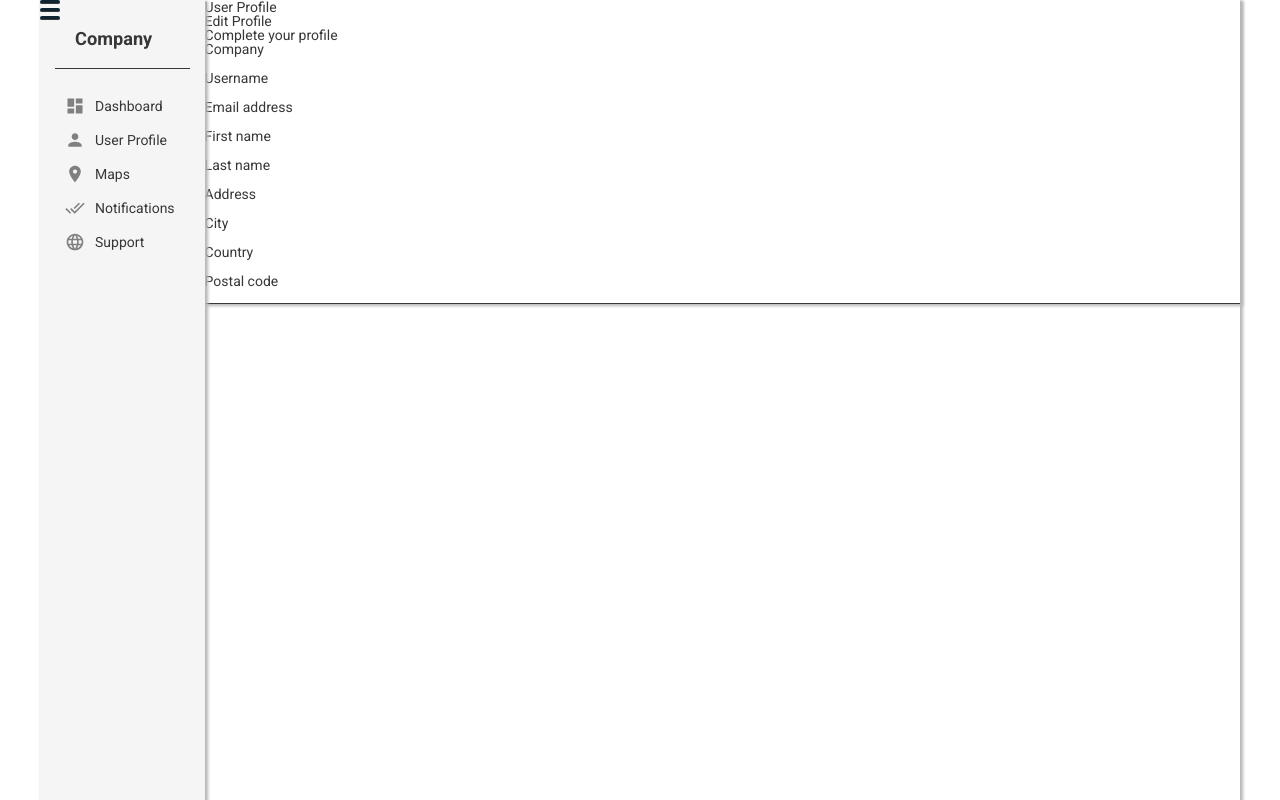
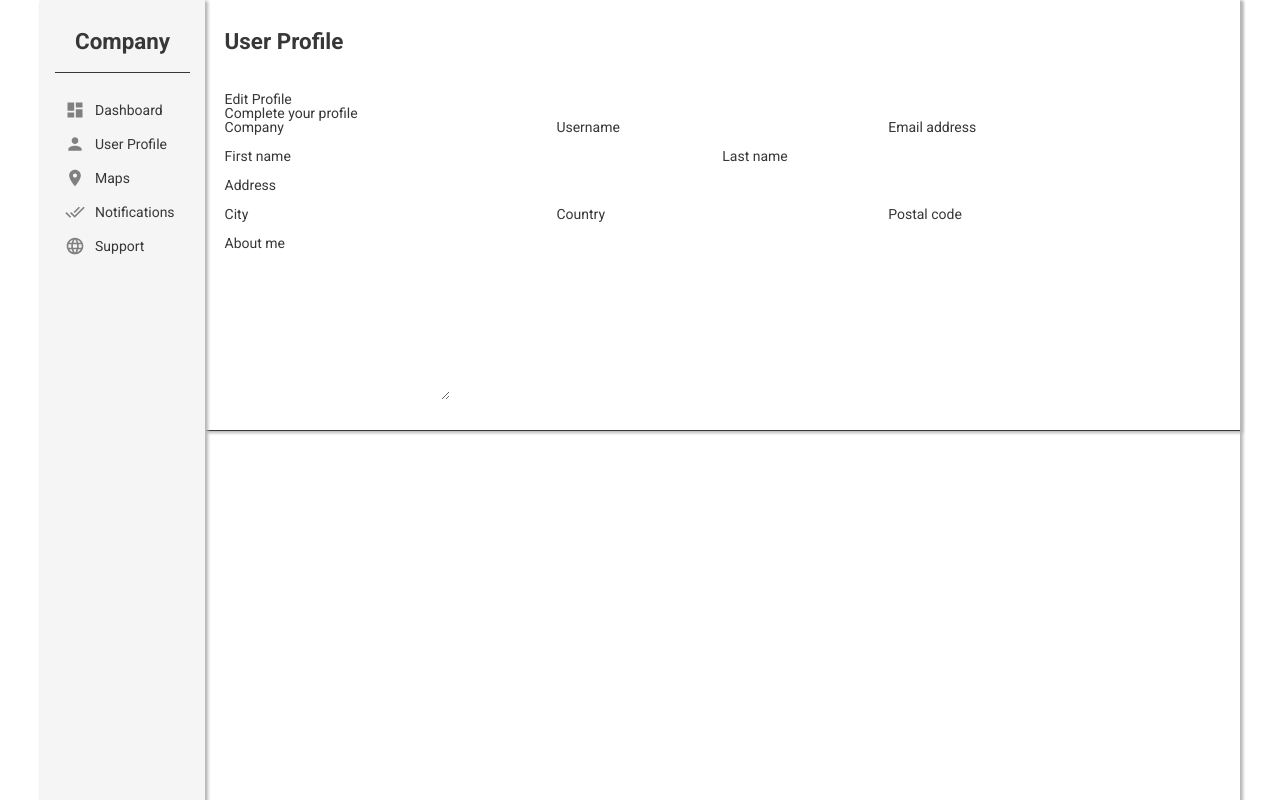
Before and after one commit to Shamlov/examination-top-academy-1-ch2-28.02.24, a plain HTML site: page index.html in a window 1280 px wide. Drawn offline with Linux system fonts and the light colour scheme.

Commit message:
форма не закончена

```diff
--- a/index.html
+++ b/index.html
@@ -21,7 +21,7 @@
         </div>
         <div class="body shadow-hard">
             <main class="main shadow-hard">
-                <div class="head">
+                <div class="head text-header">
                     <div class="hamburger-lines">
                         <span class="line line1"></span>
                         <span class="line line2"></span>
@@ -29,42 +29,46 @@
                     </div>
                     <h1>User Profile</h1>
                 </div>
-                <div class="form">
+                <div class="form-block">
                     <div class="form-header">
                         <h2>Edit Profile</h2>
                         <p>Complete your profile</p>
                     </div>
-                    <form action="" name="user">
-                        <label>Company
+                    <form class="form" action="" name="user">
+                        <label class="company">Company
                             <input type="text">
                         </label>
-                        <label>Username
+                        <label class="username">Username
                             <input type="text">
                         </label>
-                        <label>Email address
+                        <label class="email">Email address
                             <input type="text">
                         </label>
 
-                        <label>First name
+                        <label class="first-name">First name
                             <input type="text">
                         </label>
-                        <label>Last name
+                        <label class="last-name">Last name
                             <input type="text">
                         </label>
 
-                        <label>Address
+                        <label class="address">Address
                             <input type="text">
                         </label>
 
-                        <label>City
+                        <label class="city">City
                             <input type="text">
                         </label>
-                        <label>Country
+                        <label class="country">Country
                             <input type="text">
                         </label>
-                        <label>Postal code
+                        <label class="postal">Postal code
                             <input type="text">
                         </label>
+
+                        <lable class="about">About me
+                            <textarea name="" id="" cols="30" rows="10"></textarea>
+                        </lable>
 
 
                     </form>
--- a/scss/style.scss
+++ b/scss/style.scss
@@ -35,6 +35,7 @@ $color-element_1: rgb(189,25,75);
 
 .text-header {
   font-size: 1.6rem;
+  font-weight: 700;
 }
 
 .btn {
@@ -58,7 +59,8 @@ $color-element_1: rgb(189,25,75);
 }
 
 .hamburger-lines {
-  display: flex;
+  display: none;
+  // display: flex;
   flex-direction: column;
   justify-content: space-between;
   position: absolute;
@@ -103,8 +105,6 @@ $color-element_1: rgb(189,25,75);
   padding: 30px 15px;
   background-color: $color-background-block;
   h2 {
-    font-size: 1.3rem;
-    font-weight: 700;
     margin-bottom: 20px;
     padding-left: 20px;
   }
@@ -158,6 +158,85 @@ $color-element_1: rgb(189,25,75);
 //----------------------------------------------------------------
 
 
+
+
+
+
+
+
+
+
+
+
 input {
   display: block;
 }
+
+// главный блок
+main {
+  padding: 30px 20px;
+}
+// ----------------------------------------------------------------
+
+// шапка-------------------
+.head {
+  position: relative;
+  h1 {
+    margin-bottom: 40px;
+  }
+}
+// ----------------------------------------------------------------
+
+// блок формы
+input,
+textarea {
+  display: block;
+}
+
+.form {
+  display: grid;
+  grid-template-columns: repeat(6, minmax(0, 1fr));
+  grid-auto-rows: auto;
+  grid-template-areas:
+    "company company username username email email"
+    "first-name first-name first-name last-name last-name last-name"
+    "address address address address address address"
+    "city city country country postal postal"
+    "about about about about about about"
+    ;
+}
+
+.company {
+  grid-area: company;
+}
+.username {
+  grid-area: username;
+}
+.email {
+  grid-area: email;
+}
+.first-name {
+  grid-area: first-name;
+}
+.last-name {
+  grid-area: last-name;
+}
+.address {
+  grid-area: address;
+}
+.city {
+  grid-area: city;
+}
+.country {
+  grid-area: country;
+}
+.postal {
+  grid-area: postal;
+}
+.about {
+  grid-area: about;
+}
+
+
+
+// ----------------------------------------------------------------
```
Also changed, not shown: css/style.css, 1 other file.
